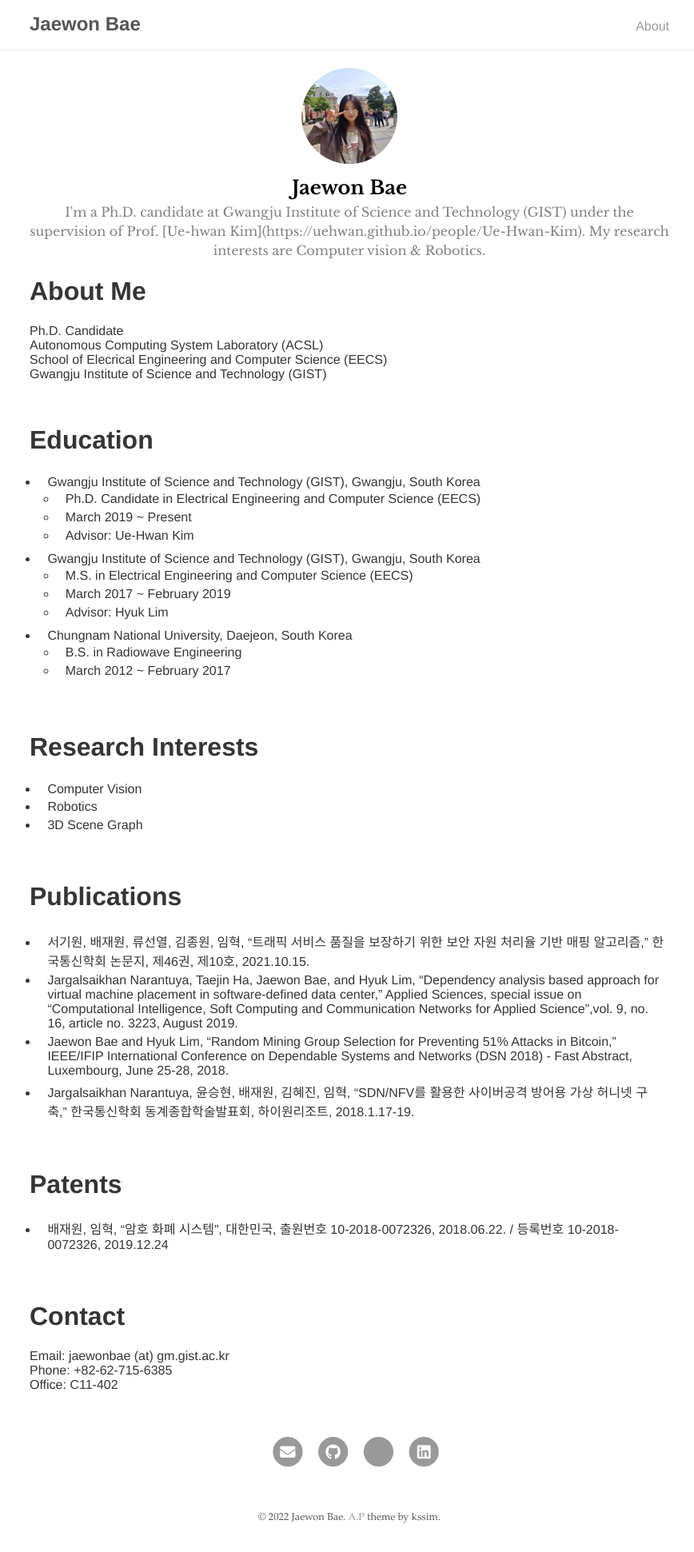
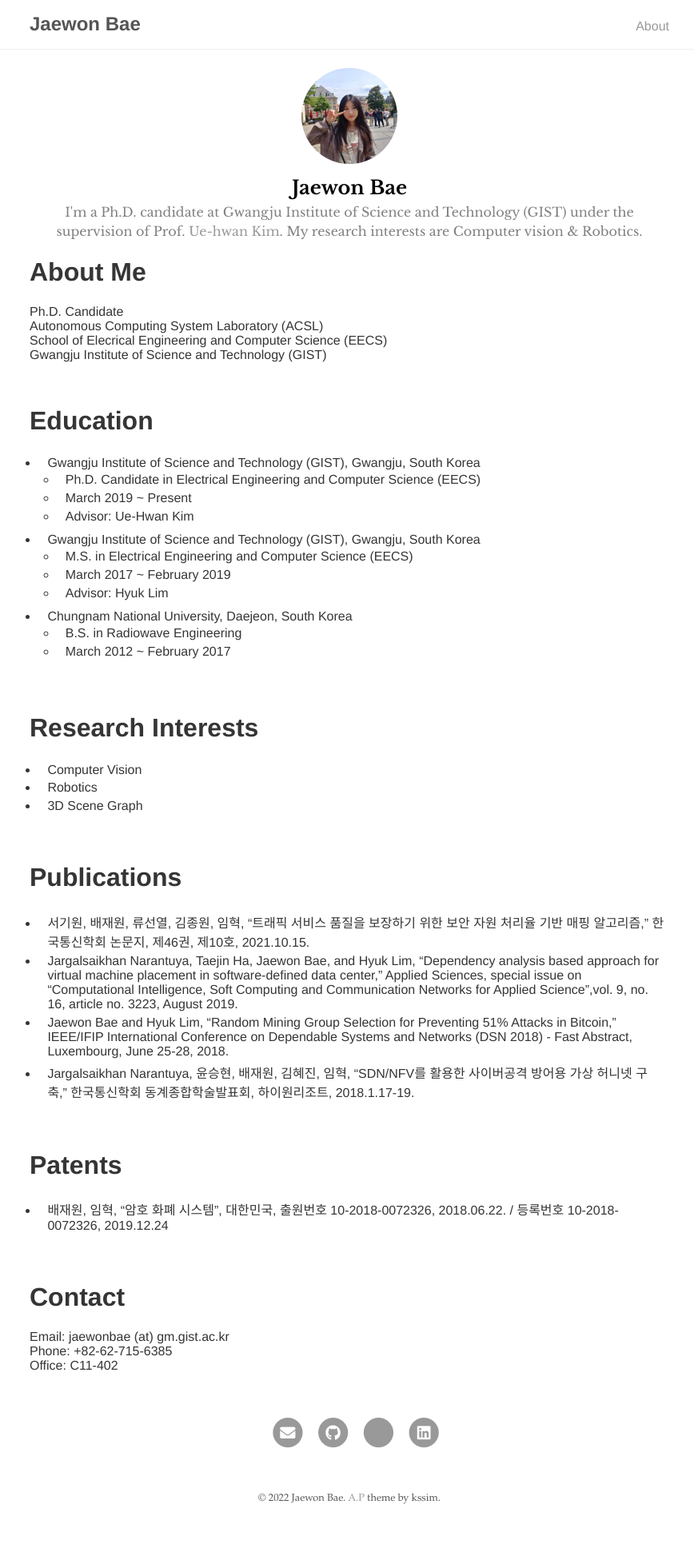
Before and after one commit to jaewonbae/jaewonbae.github.io, a Jekyll site: the page built from index.md, in a window 1280 px wide. Shown: the whole page at 80% size, without its empty margins (203-1071 px from the left). Built offline with Jekyll 4.4.1, drawn with Linux system fonts in a browser that asks for light colours; our own code applies the rules of GitHub Pages for plain Markdown files; after the commit the page ends 1917 px from its top, so only the background shows below that; part of the change alters nothing that is shown.

Commit message:
modified config.md

```diff
--- a/_config.yml
+++ b/_config.yml
@@ -7,7 +7,7 @@ google_analytics: # Tracking ID, e.g. "UA-000000-01"
 # Author
 author:
   name: Jaewon Bae
-  desc: I'm a Ph.D. candidate at Gwangju Institute of Science and Technology (GIST) under the supervision of Prof. [Ue-hwan Kim](https://uehwan.github.io/people/Ue-Hwan-Kim). My research interests are Computer vision & Robotics.
+  desc: I'm a Ph.D. candidate at Gwangju Institute of Science and Technology (GIST) under the supervision of Prof. <a href="https://uehwan.github.io/people/Ue-Hwan-Kim">Ue-hwan Kim</a>. My research interests are Computer vision & Robotics.
   email: jaewonbae@gm.gist.ac.kr
   selfie: assets/img/profile.jpg
 
```
